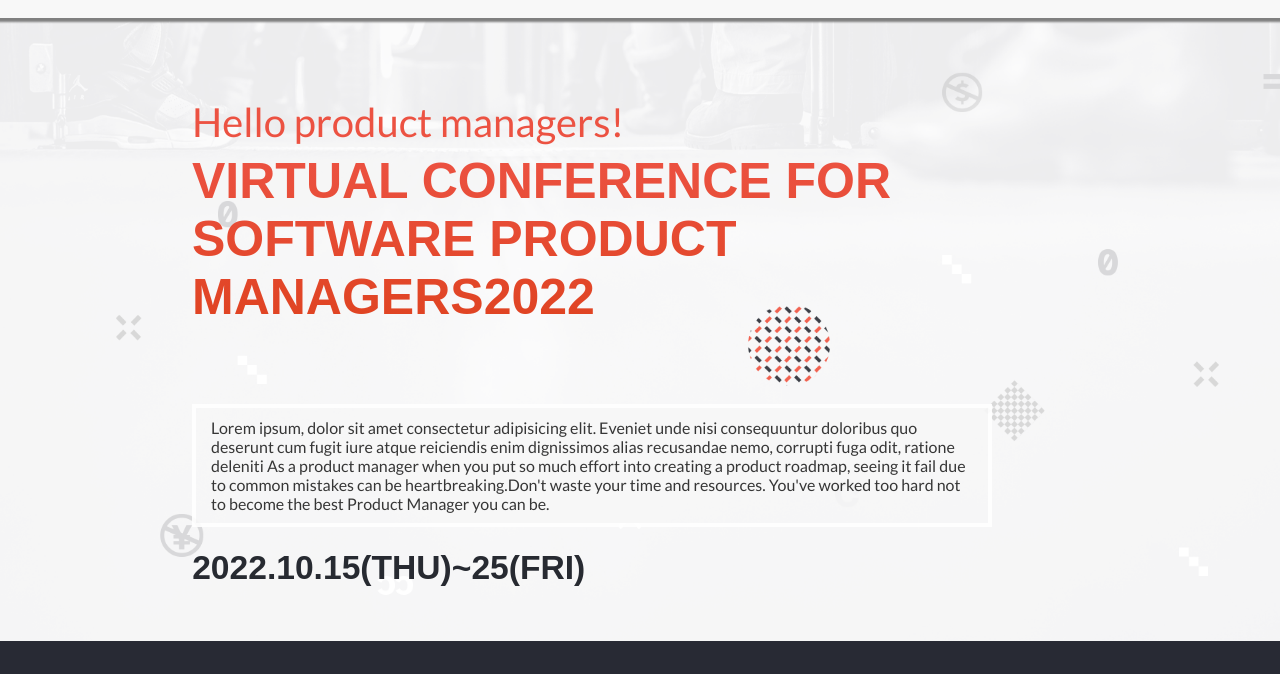
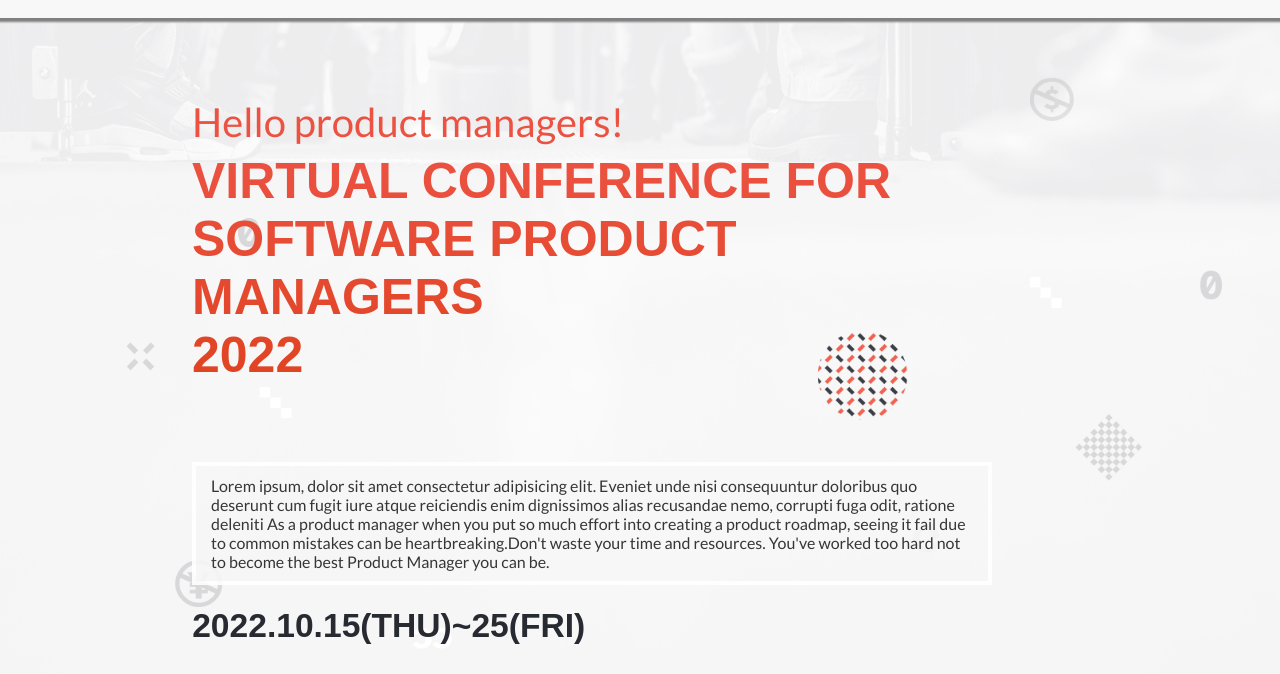
Before and after one commit to Edward-Kabue/capstone, a website: page index.html in a window 1280 px wide. Shown: the part 114-788 px from the top of the page. Drawn offline with Linux system fonts and the light colour scheme; a web font is replaced by a local one.

Commit message:
Update index.html

```diff
--- a/index.html
+++ b/index.html
@@ -66,7 +66,7 @@
             <h3 class="pre-title">Hello product managers!</h3>
             <h1 class="title">VIRTUAL CONFERENCE FOR<br>
                 ‍SOFTWARE PRODUCT<br>
-                MANAGERS<span class="year">2022</span></h1>
+                MANAGERS<br><span class="year">2022</span></h1>
             <p class="post-title">Lorem ipsum, dolor sit amet consectetur adipisicing elit. Eveniet unde nisi
                 consequuntur doloribus quo deserunt cum fugit iure atque reiciendis enim dignissimos alias recusandae
                 nemo, corrupti fuga odit, ratione deleniti As a product manager when you put so much effort into
```
